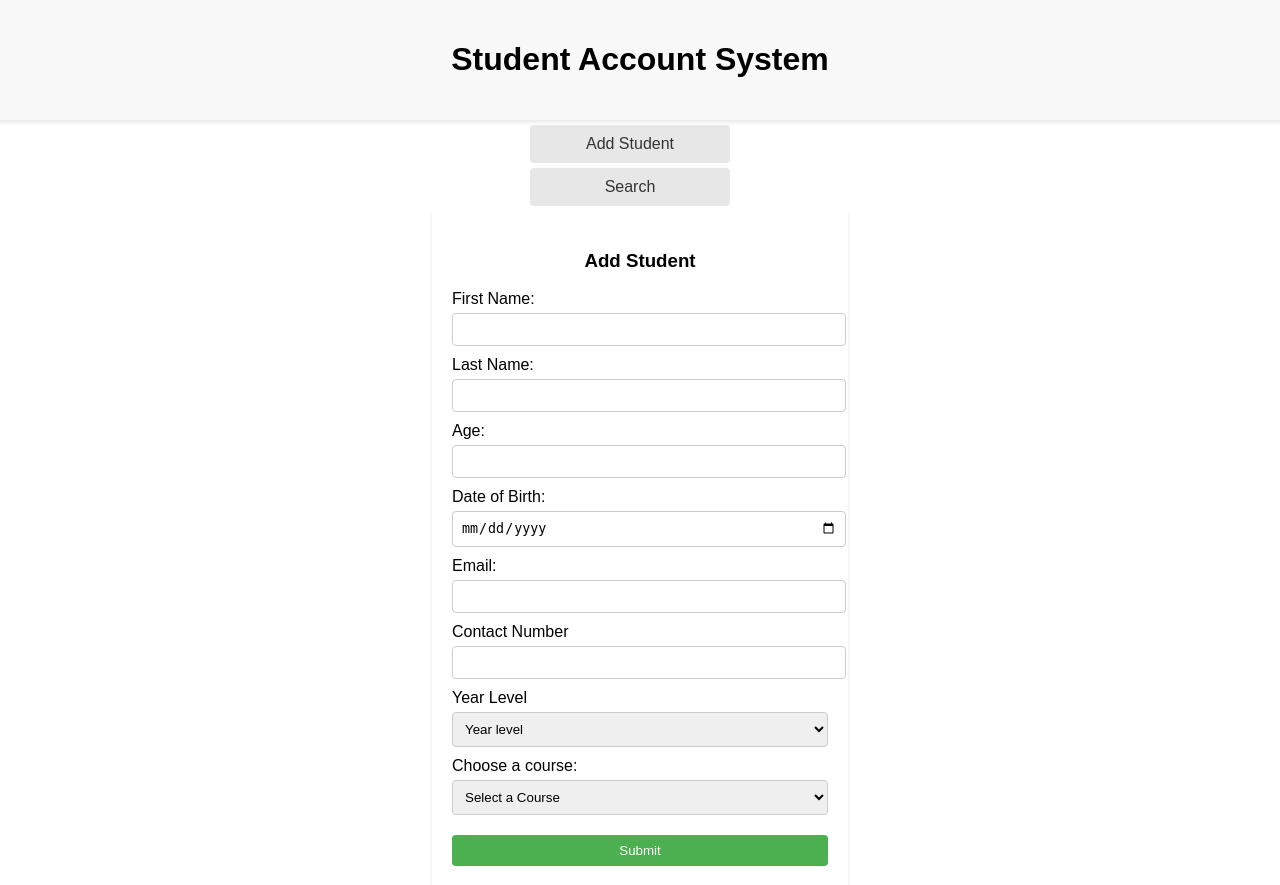
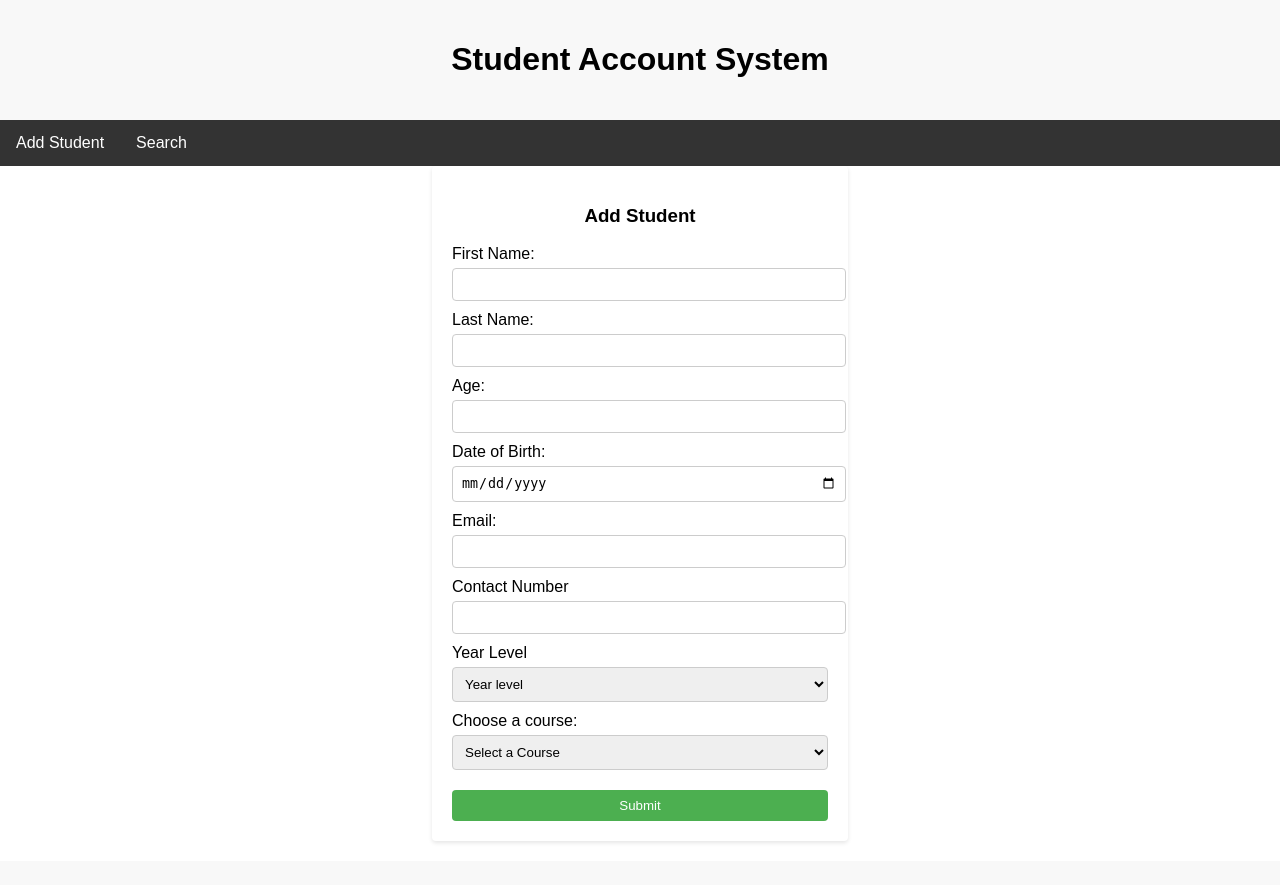
Before and after one commit to Jerjet1/Student-account-final, a Django app: page / in a window 1280 px wide. Shown: the top 885 px of the page. After the commit the page ends 821 px from the top, so only its background shows below. Run offline with Django 5.2, Linux system fonts and the light colour scheme.

Commit message:
slightly fix css

```diff
--- a/Student_account_system/StudentAccount/static/css/styles.css
+++ b/Student_account_system/StudentAccount/static/css/styles.css
@@ -23,24 +23,31 @@ header {
 }
 
 .navbar {
-    width: 200px;
-    flex-shrink: 0;
-    margin-right: 20px;
+    width: 100%;
+    background-color: #333;
 }
 
-.navbar a {
-    display: block;
-    padding: 10px;
-    margin: 5px 0;
-    background-color: #e7e7e7;
-    text-decoration: none;
-    color: #333;
-    text-align: center;
-    border-radius: 4px;
+.navbar ul {
+    list-style-type: none;
+    margin: 0;
+    padding: 0;
+    display: flex;
 }
 
-.navbar a:hover {
-    background-color: #d7d7d7;
+.navbar ul li {
+    margin: 0;
+}
+
+.navbar ul li a {
+    display: block;
+    color: white;
+    text-align: center;
+    padding: 14px 16px;
+    text-decoration: none;
+}
+
+.navbar ul li a:hover {
+    background-color: #111;
 }
 
 .table-container {
@@ -51,7 +58,7 @@ header {
 }
 
 td {
-    border:1px solid black;
+    border: 1px solid black;
     padding: 15px;
     text-align: center;
 }
--- a/Student_account_system/StudentAccount/templates/homepage.html
+++ b/Student_account_system/StudentAccount/templates/homepage.html
@@ -13,6 +13,12 @@
             Student Account System
         </h1>
     </header>
+    <div class="navbar">
+        <ul>
+            <li><a href="{% url 'studentadd'%}">Add Student</a></li>
+            <li><a href="{% url 'searchStudent'%}">Search</a></li>
+        </ul>
+    </div>
     <div>
         {% if messages %}
             <ul class="messages">
@@ -21,10 +27,6 @@
                 {% endfor %}
             </ul>
         {% endif %}
-    </div>
-    <div class="navbar">
-        <a href="{% url 'studentadd'%}">Add Student</a>
-        <a href="{% url 'searchStudent'%}">Search</a>
     </div>
     <div class="container-form">
         {% block content %}
--- a/Student_account_system/Student_account_system/settings.py
+++ b/Student_account_system/Student_account_system/settings.py
@@ -118,9 +118,9 @@ USE_TZ = True
 
 STATIC_URL = '/static/'
 
-STATICFILES_DIRS = [
-    BASE_DIR / "static",
-]
+# STATICFILES_DIRS = [
+#     BASE_DIR / "static",
+# ]
 
 # Default primary key field type
 # https://docs.djangoproject.com/en/5.0/ref/settings/#default-auto-field
```
Also changed, not shown: Student_account_system/db.sqlite3.
